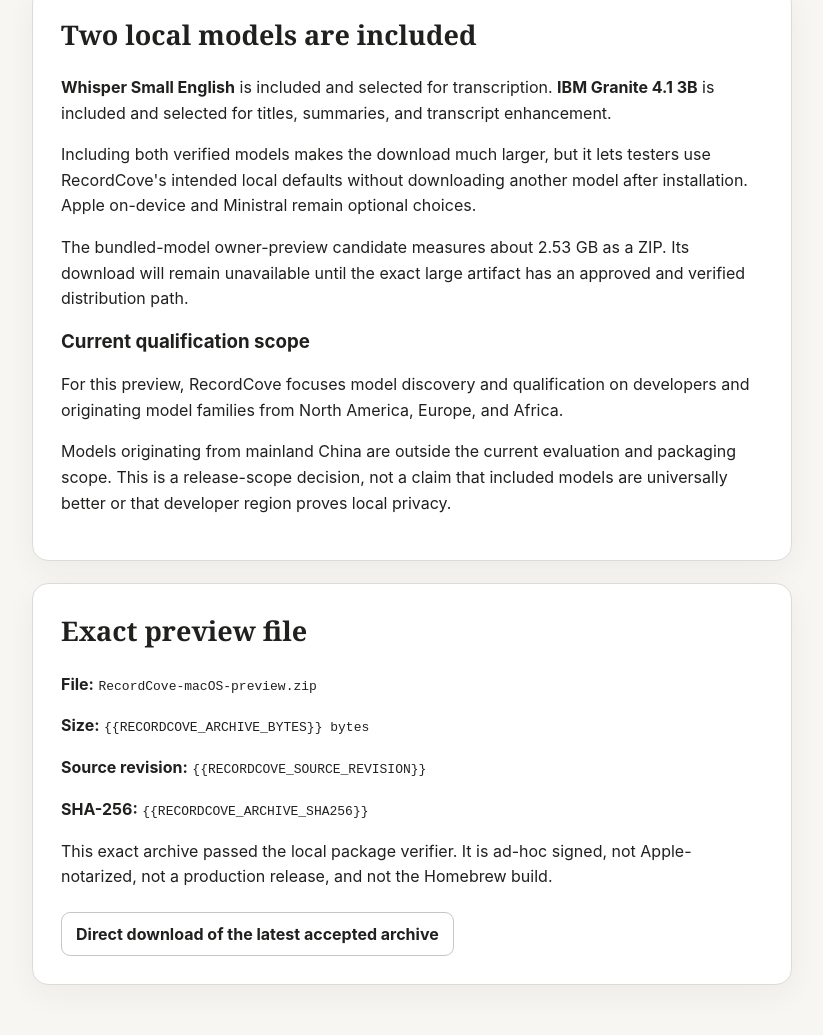
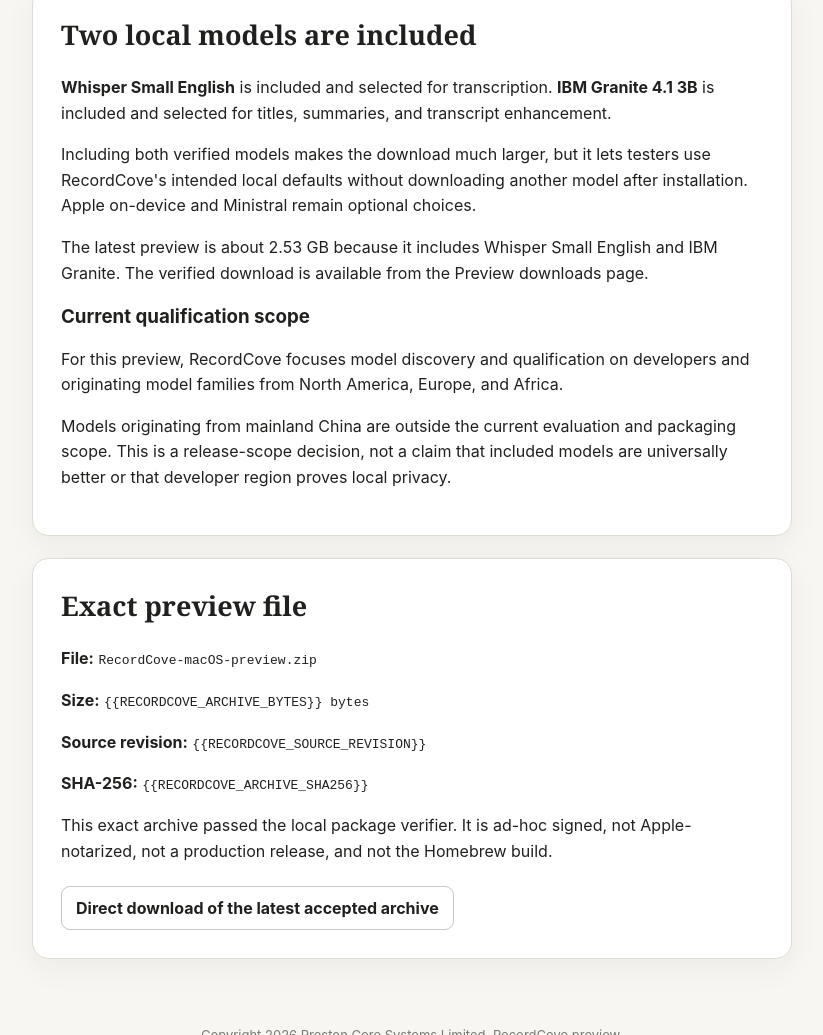
Before and after one commit to PrestonCoreSystems/recordcove-preview, a website: page site/index.html in a window 1280 px wide. Shown: the part 2152-3187 px from the top of the page, without its empty margins (228-1051 px from the left). Drawn offline with Linux system fonts and the light colour scheme.

Commit message:
fix preview availability copy

```diff
--- a/site/index.html
+++ b/site/index.html
@@ -60,7 +60,7 @@
         <h2 id="models-title">Two local models are included</h2>
         <p><strong>Whisper Small English</strong> is included and selected for transcription. <strong>IBM Granite 4.1 3B</strong> is included and selected for titles, summaries, and transcript enhancement.</p>
         <p>Including both verified models makes the download much larger, but it lets testers use RecordCove's intended local defaults without downloading another model after installation. Apple on-device and Ministral remain optional choices.</p>
-        <p>The bundled-model owner-preview candidate measures about 2.53 GB as a ZIP. Its download will remain unavailable until the exact large artifact has an approved and verified distribution path.</p>
+        <p>The latest preview is about 2.53 GB because it includes Whisper Small English and IBM Granite. The verified download is available from the Preview downloads page.</p>
         <h3>Current qualification scope</h3>
         <p>For this preview, RecordCove focuses model discovery and qualification on developers and originating model families from North America, Europe, and Africa.</p>
         <p>Models originating from mainland China are outside the current evaluation and packaging scope. This is a release-scope decision, not a claim that included models are universally better or that developer region proves local privacy.</p>
```
Also changed, not shown: test/site.test.mjs (+2 -2 lines).
